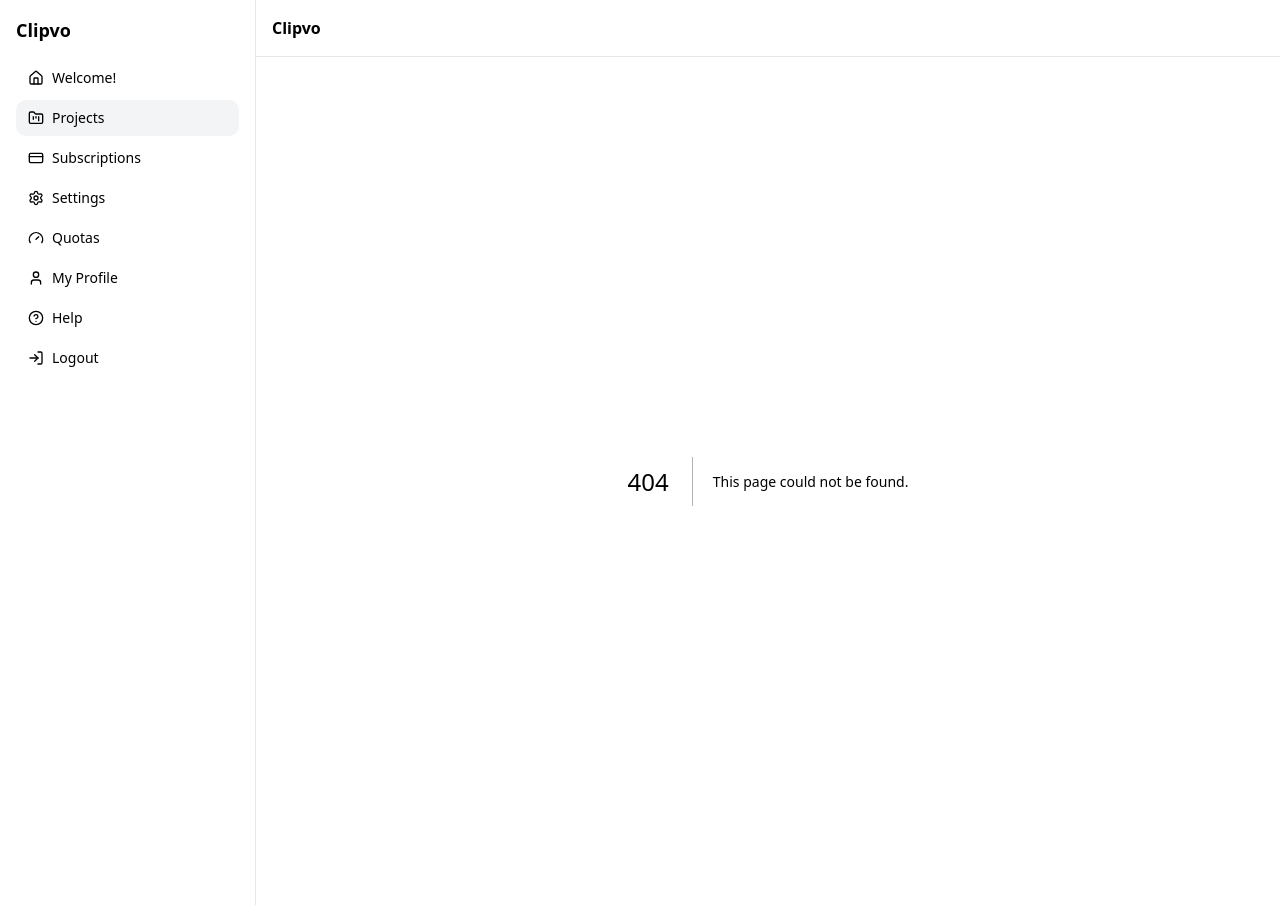
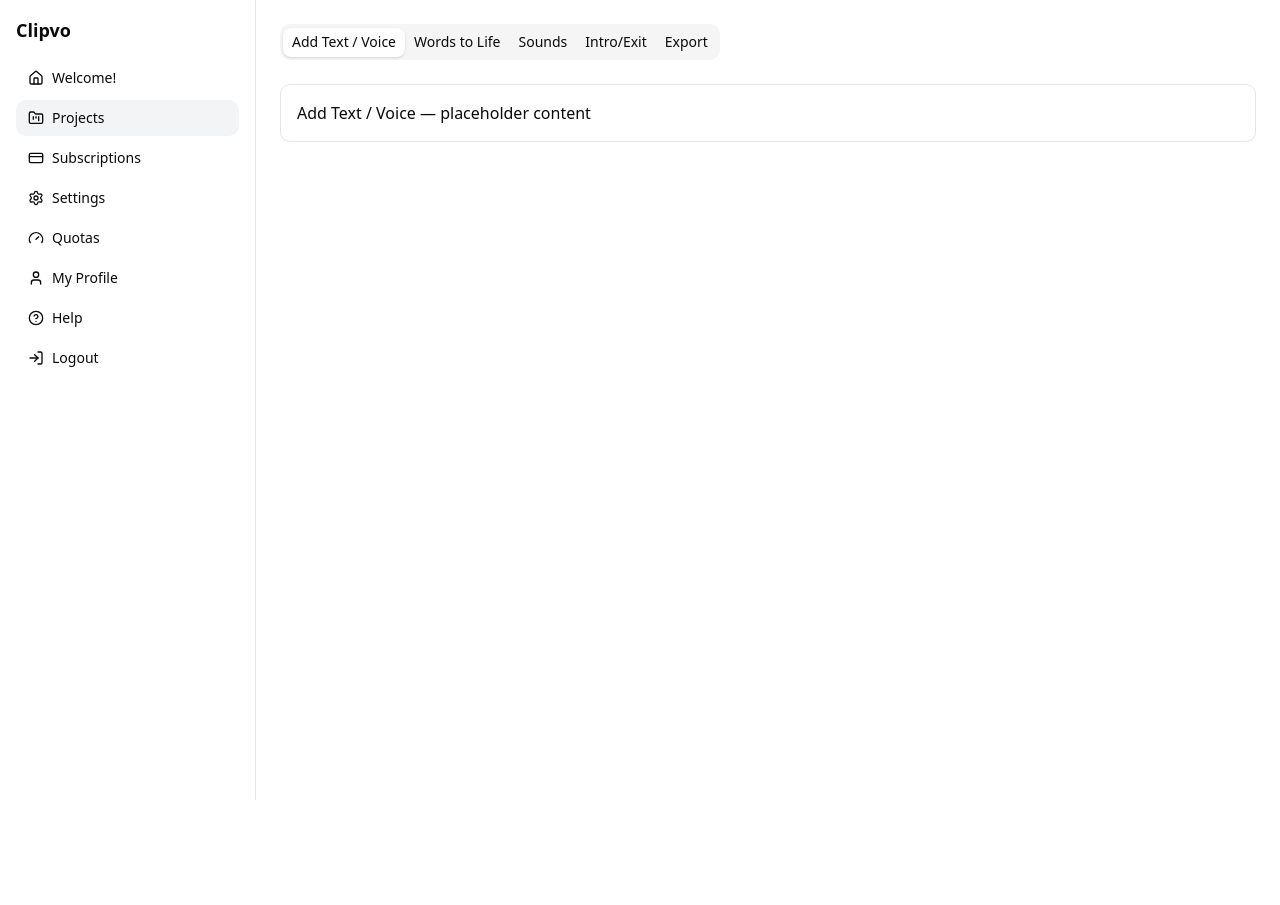
Before and after one commit to donhgithub/clipvo-frontend, a Next.js app: page /projects/workspace in a window 1280 px wide. Before the commit this address had no page. After the commit the page ends 800 px from the top, so only its background shows below. Built offline with nearby package versions, Linux system fonts and the light colour scheme.

Commit message:
Basic complete layout with project tab placeholders

```diff
--- a/app/layout.tsx
+++ b/app/layout.tsx
@@ -36,7 +36,6 @@ export default function RootLayout({
 
           {/* Right side: header + page content */}
           <div className="flex-1 flex flex-col">
-            <AppHeader />
             <main className="flex-1 p-6">{children}</main>
           </div>
         </div>
--- /dev/null
+++ b/app/projects/page.tsx
@@ -0,0 +1,17 @@
+"use client";
+
+import { Button } from "../../components/ui/button";
+import { useRouter } from "next/navigation";
+
+export default function ProjectsPage() {
+  const router = useRouter();
+  return (
+    <div>
+      <h1 className="text-2xl font-bold mb-4">Projects</h1>
+      <p className="mb-4">Select or create a project to continue.</p>
+      <Button onClick={() => router.push("/projects/workspace")}>
+        Select / Create Project
+      </Button>
+    </div>
+  );
+}
--- /dev/null
+++ b/app/projects/workspace/page.tsx
@@ -0,0 +1,35 @@
+"use client";
+
+import { Tabs, TabsList, TabsTrigger, TabsContent } from "../../../components/ui/tabs";
+
+export default function WorkspacePage() {
+  return (
+    <Tabs defaultValue="addtextvoice" className="w-full">
+      <TabsList>
+        <TabsTrigger value="addtextvoice">Add Text / Voice</TabsTrigger>
+        <TabsTrigger value="words">Words to Life</TabsTrigger>
+        <TabsTrigger value="sounds">Sounds</TabsTrigger>
+        <TabsTrigger value="introexit">Intro/Exit</TabsTrigger>
+        <TabsTrigger value="export">Export</TabsTrigger>
+      </TabsList>
+
+      <div className="mt-4">
+        <TabsContent value="addtextvoice">
+          <div className="rounded-lg border p-4">Add Text / Voice — placeholder content</div>
+        </TabsContent>
+        <TabsContent value="words">
+          <div className="rounded-lg border p-4">Words to Life — placeholder content</div>
+        </TabsContent>
+        <TabsContent value="sounds">
+          <div className="rounded-lg border p-4">Sounds — placeholder content</div>
+        </TabsContent>
+        <TabsContent value="introexit">
+          <div className="rounded-lg border p-4">Intro/Exit — placeholder content</div>
+        </TabsContent>
+        <TabsContent value="export">
+          <div className="rounded-lg border p-4">Export — placeholder content</div>
+        </TabsContent>
+      </div>
+    </Tabs>
+  );
+}
```
